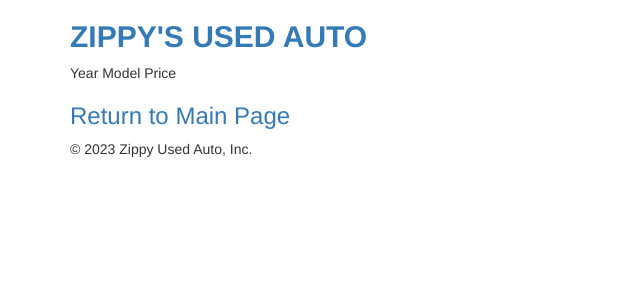
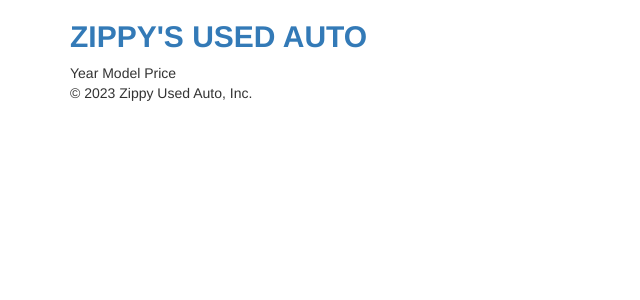
Before and after one commit to DavisFHSU/Zippy, a PHP site: template view/list_sort_table.php in a window 1280 px wide. Shown: the top 300 px of the page, without its empty margins (0-640 px from the left). Run offline with PHP 8.4, Linux system fonts and the light colour scheme; the template is opened without the code that fills it, so the values that code supplies are empty.

Commit message:
Update list_sort_table.php

```diff
--- a/view/list_sort_table.php
+++ b/view/list_sort_table.php
@@ -18,6 +18,3 @@
             </tr>
         <?php endforeach; ?>
     </tbody>
-
- <br>
-    <h3><a href="./index.php?action=list_items">Return to Main Page</a></h3>
```
